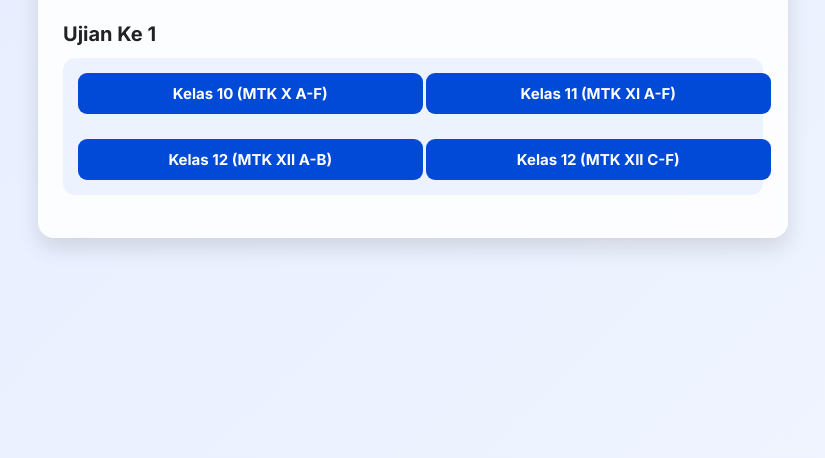
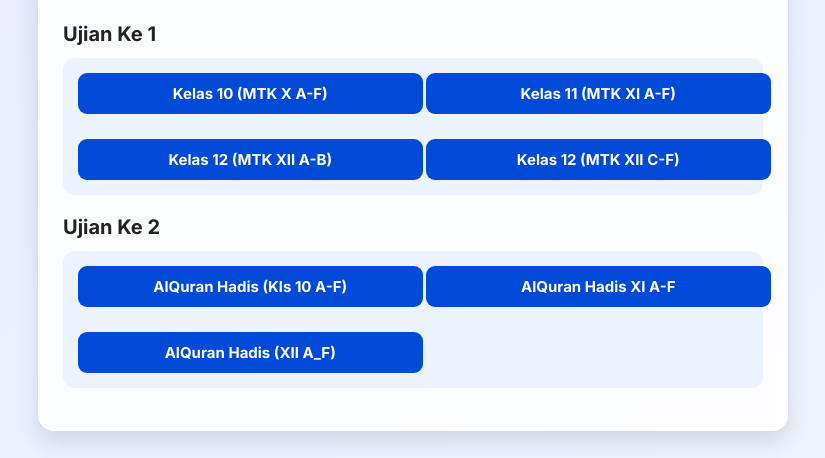
Before and after one commit to fahmi959/cctv_backend_fahmi, a website: page public/index.html in a window 1280 px wide. Shown: the part 342-800 px from the top of the page, without its empty margins (227-1052 px from the left). Drawn offline with Linux system fonts and the light colour scheme.

Commit message:
Update index.html

```diff
--- a/public/index.html
+++ b/public/index.html
@@ -194,15 +194,15 @@
             <a class="btn-link" href="https://bit.ly/MATEMATIKAWAJIB2025">Kelas 12 (MTK XII C-F)</a>
         </div>
 
-        <!-- <h2>Ujian Ke 2</h2>
+        <h2>Ujian Ke 2</h2>
         <div class="link-block">
-            <a class="btn-link" href="https://bit.ly/ASAS_PPKN_X_2025">Kelas X A-F</a>
-            <a class="btn-link" href="https://forms.gle/Mw5HET2hVSBhoncv7">XI A-C</a>
-            <a class="btn-link" href="https://forms.gle/P1CCWkUBhbAQFfdn6">XI D-F</a>
-            <a class="btn-link" href="https://forms.gle/dMJgVrdsL2XahDqy5">XII A-F</a>
+            <a class="btn-link" href="https://forms.gle/WZ19hKzi9j8ASxw29">AlQuran Hadis (Kls 10 A-F)</a>
+            <a class="btn-link" href="https://forms.gle/d7vxJ1b14LMWtQCt9">AlQuran Hadis XI A-F</a>
+            <a class="btn-link" href="https://forms.gle/6sbCYnxFpRQH4hjMA">AlQuran Hadis (XII A_F)</a>
+
         </div>
 
-        <h2>Ujian Ke 3</h2>
+        <!-- <h2>Ujian Ke 3</h2>
         <div class="link-block">
             <a class="btn-link" href="https://forms.gle/5aE9zh3Uz2HVHke39">Kelas X A-F</a>
             <a class="btn-link" href="https://forms.gle/ngBhmTbRkdFGBewv8">XI A-C</a>
```
